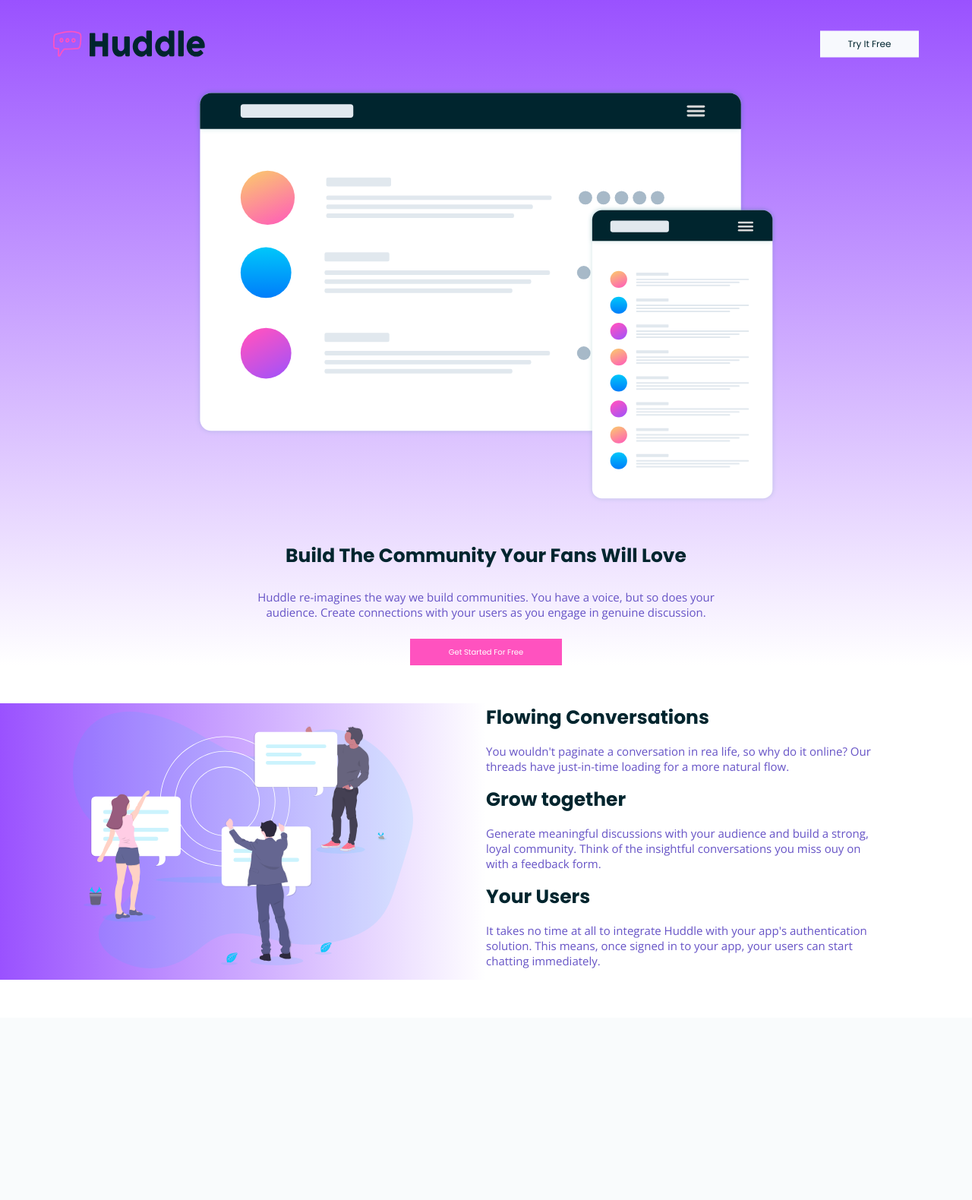
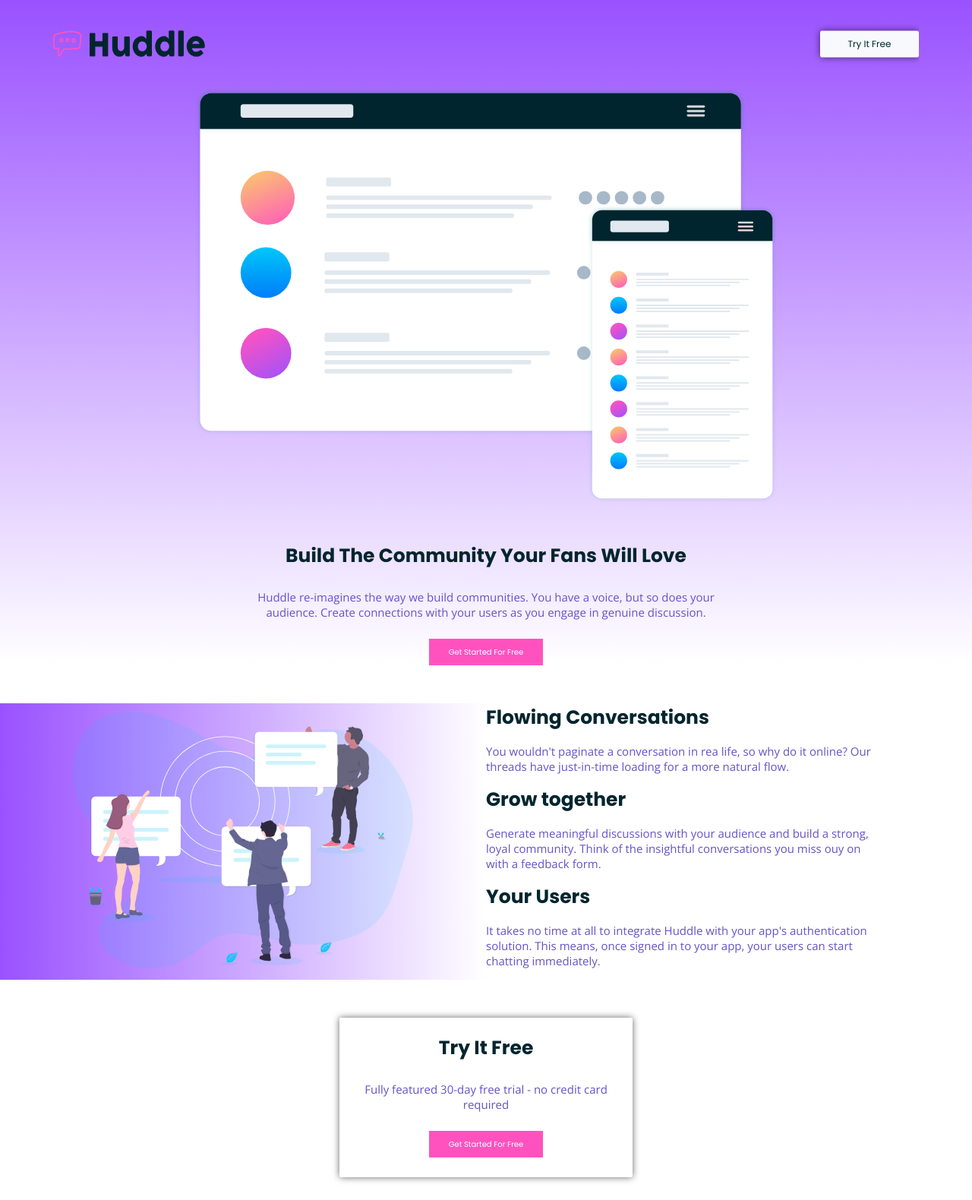
Before and after one commit to AndreiSold/HuddleDesign, a PHP site: page / in a window 1280 px wide. Shown: the whole page at 76% size. Before the commit the page ends 1290 px from the top, so only its background shows below. Run offline with PHP 8.4, Linux system fonts and the light colour scheme.

Commit message:
Added the bottom container

```diff
--- a/css/app.css
+++ b/css/app.css
@@ -21,6 +21,19 @@ body {
 #middle-container {
     margin-bottom: 50px;
     display: table;
+}
+
+#bottom-container {
+    width: 30%;
+    margin: 30px auto;
+    border-radius: 2px;
+    border: solid 1px white;
+    box-shadow: 0 0 10px rgba(0, 0, 0, 0.6);
+    -moz-box-shadow: 0 0 10px rgba(0, 0, 0, 0.6);
+    -webkit-box-shadow: 0 0 10px rgba(0, 0, 0, 0.6);
+    -o-box-shadow: 0 0 10px rgba(0, 0, 0, 0.6);
+
+    min-width: 220px;
 }
 
 .right-content {
@@ -56,7 +69,12 @@ body {
     -o-transform: translateY(-50%);
     top: 50%;
     right: 0;
-    border: transparent;
+    border-radius: 2px;
+    border: solid 1px white;
+    box-shadow: 0 0 10px rgba(0, 0, 0, 0.6);
+    -moz-box-shadow: 0 0 10px rgba(0, 0, 0, 0.6);
+    -webkit-box-shadow: 0 0 10px rgba(0, 0, 0, 0.6);
+    -o-box-shadow: 0 0 10px rgba(0, 0, 0, 0.6);
 
     font-family: Poppins;
     font-weight: normal;
@@ -84,7 +102,11 @@ body {
 }
 
 .mb-5 {
-    margin-bottom: 50px;
+    margin-bottom: 50px !important;
+}
+
+.mt-2 {
+    margin-top: 20px !important;
 }
 
 .centered {
@@ -107,8 +129,13 @@ body {
     max-width: 500px;
 }
 
+.width-90 {
+    width: 90%;
+}
+
 .get-started-button {
-    width: 200px;
+    width: 20%;
+    min-width: 150px;
     height: 35px;
     border: transparent;
 
@@ -168,6 +195,7 @@ body {
     .left-image {
         width: 90%;
     }
+
 }
 
 @media screen and (max-width: 800px) {
@@ -197,4 +225,11 @@ body {
         margin-left: auto;
         width: 70%;
     }
+
 }
+
+@media screen and (max-width: 1000px) {
+    #bottom-container {
+        width: 50%;
+    }
+}
--- a/index.html
+++ b/index.html
@@ -62,6 +62,14 @@
             </div>
         </div>
     </div>
+
+    <div id="bottom-container">
+        <h3 class="big-subtitle centered mt-2">Try It Free</h3>
+        <p class="small-paragraph centered width-90">Fully featured 30-day free trial - no credit card required</p>
+        <div class="centered">
+            <button class="get-started-button">Get Started For Free</button>
+        </div>
+    </div>
 </div>
 
 </body>
```
